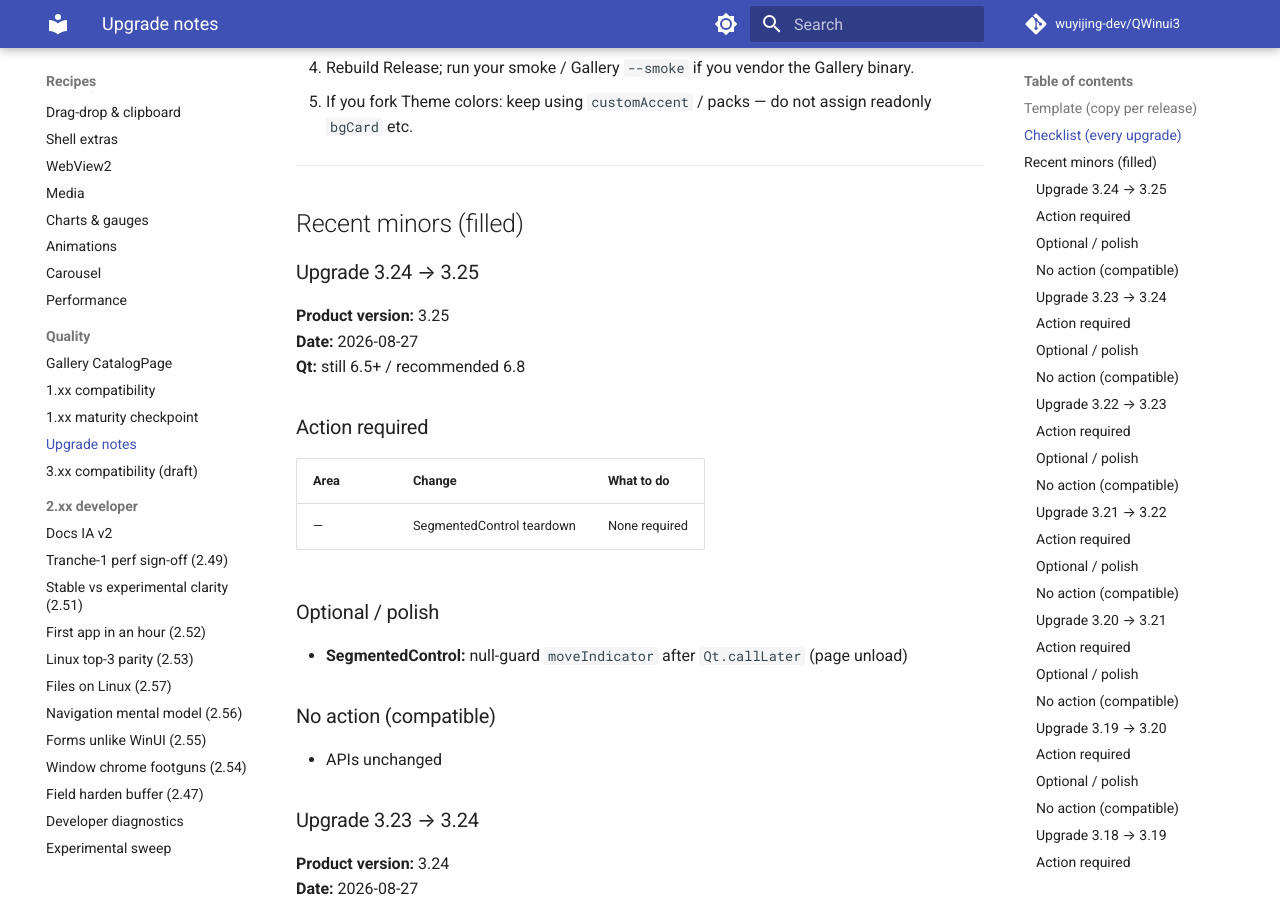
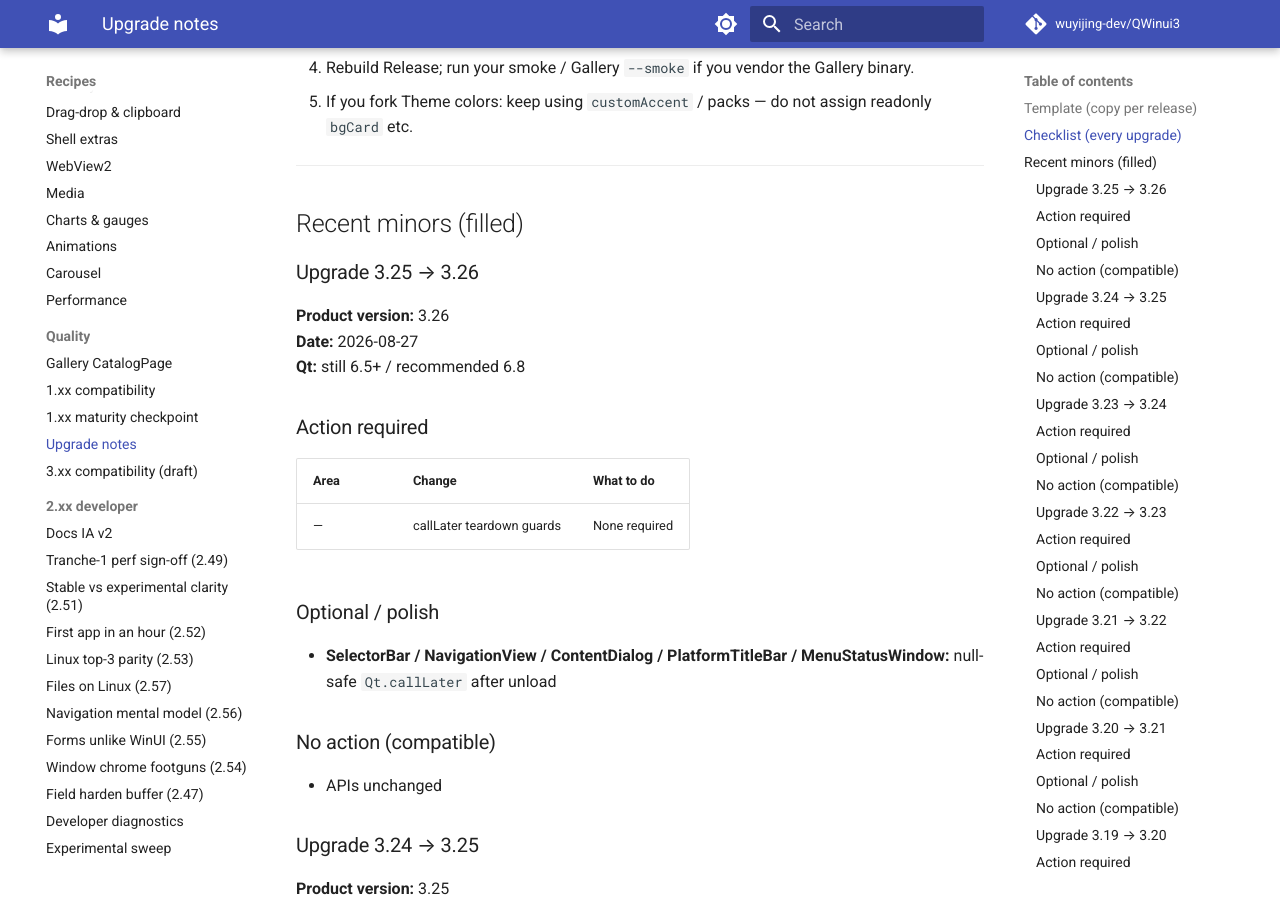
Before and after one commit to wuyijing-dev/QWinui3, an MkDocs documentation site: the page built from docs/upgrade-notes.md, in a window 1280 px wide and 900 px high, scrolled down 1111 px. Built offline with MkDocs 1.6.1 and Material for MkDocs 9.7.7, drawn with Linux system fonts in a browser that asks for light colours; comment, search, counter and statistics services are not loaded.

Commit message:
Harden callLater teardown across SelectorBar and shell chrome.
Same unload race as SegmentedControl: bare moveIndicator/moveToCurrent and unguarded chrome focus/hit-test after page destroy.

```diff
--- a/CMakeLists.txt
+++ b/CMakeLists.txt
@@ -17,7 +17,7 @@
 
 # Product version is X.YY (two-digit minor), e.g. 1.00, 1.01, 1.10.
 # Git tags / packages use v${QWINUI3_VERSION}. CMake needs major.minor.patch.
-set(QWINUI3_VERSION "3.25")
+set(QWINUI3_VERSION "3.26")
 if(NOT QWINUI3_VERSION MATCHES "^[0-9]+\\.[0-9][0-9]$")
     message(FATAL_ERROR "QWINUI3_VERSION must be X.YY (two-digit minor), got '${QWINUI3_VERSION}'")
 endif()
--- a/docs/upgrade-notes.md
+++ b/docs/upgrade-notes.md
@@ -46,6 +46,23 @@
 ---
 
 ## Recent minors (filled)
+
+### Upgrade 3.25 → 3.26
+
+**Product version:** 3.26
+**Date:** 2026-08-27
+**Qt:** still 6.5+ / recommended 6.8
+
+### Action required
+| Area | Change | What to do |
+|------|--------|------------|
+| — | callLater teardown guards | None required |
+
+### Optional / polish
+- **SelectorBar / NavigationView / ContentDialog / PlatformTitleBar / MenuStatusWindow:** null-safe `Qt.callLater` after unload
+
+### No action (compatible)
+- APIs unchanged
 
 ### Upgrade 3.24 → 3.25
 
```
Also changed, not shown: ROADMAP.md (+3 -3 lines), docs/roadmap.md (+1 -1 lines), 5 other files.
